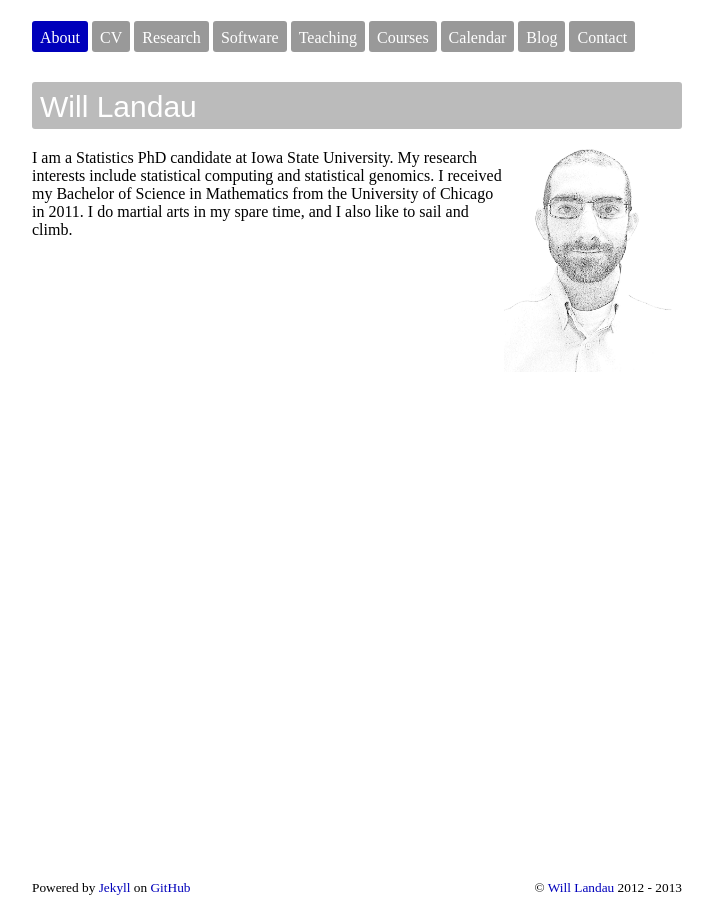
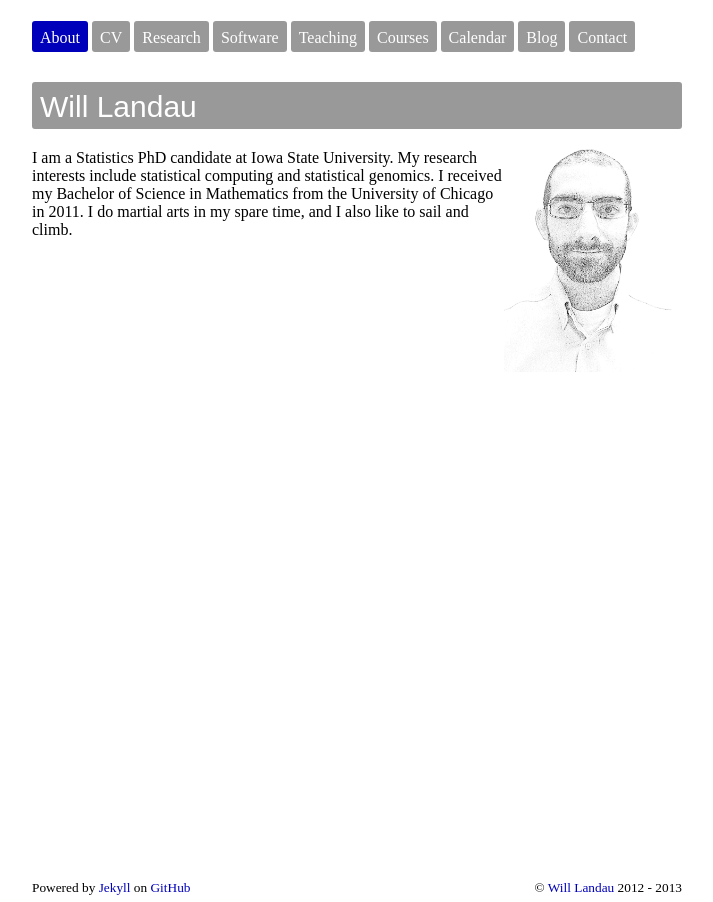
Before and after one commit to wlandau/wlandau.github.io, a Jekyll site: the page built from index.html, in a window 1280 px wide. Shown: the whole page, without its empty margins (303-1016 px from the left). Built offline with Jekyll 4.4.1, drawn with Linux system fonts in a browser that asks for light colours; nearby versions of some CDN libraries.

Commit message:
playing with headings

```diff
--- a/css/wml-custom.css
+++ b/css/wml-custom.css
@@ -12,7 +12,7 @@ html{
 h1, h2, h3, h4{
   font-family: sans-serif;
   font-weight: normal;
-  background: #BBBBBB;
+  background: #999999;
   color: white;
   border-radius: 3px;
   padding: 8px 8px 5px 8px;
```
